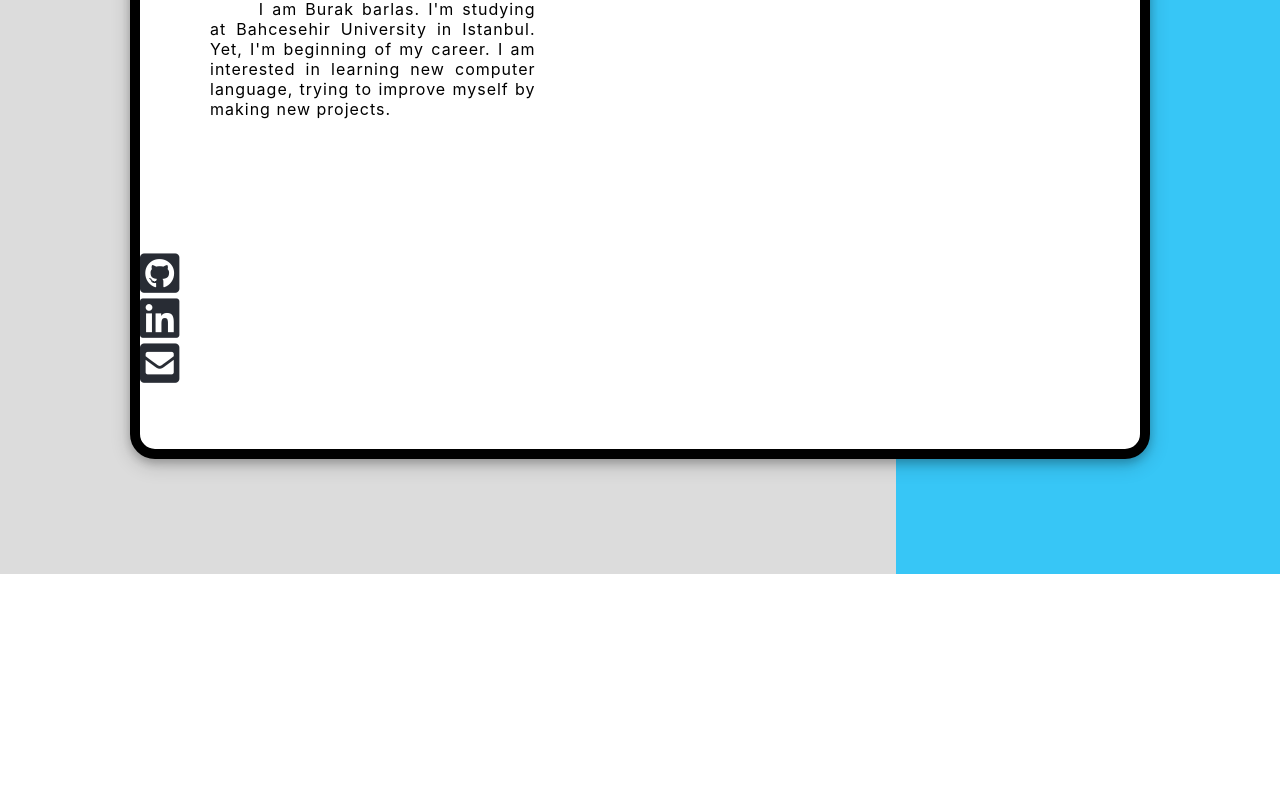
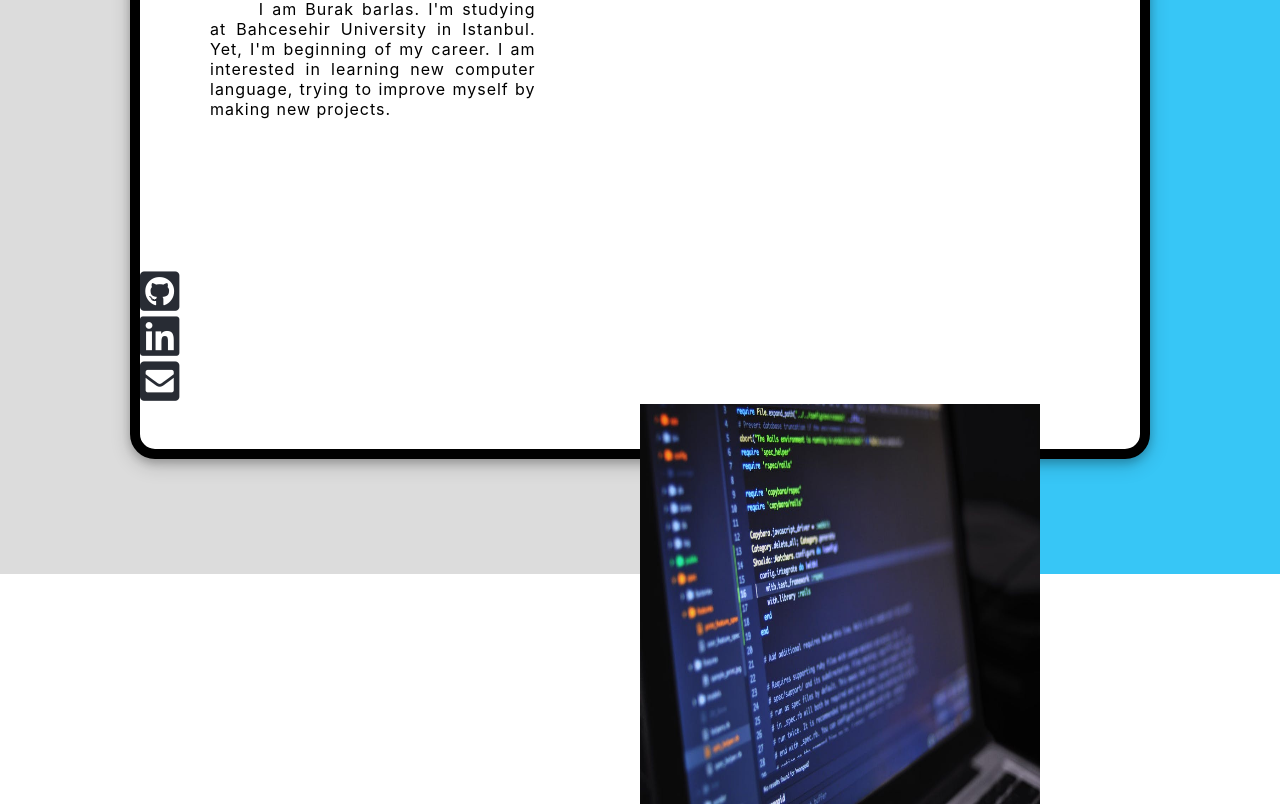
Before and after one commit to BurakBarlas/website-try, a React (Create React App) app: page / in a window 1280 px wide. Shown: the part 226-1034 px from the top of the page. Before the commit the page ends 800 px from the top, so only its background shows below. Built offline with nearby package versions, Linux system fonts and the light colour scheme.

Commit message:
some problems fixed

```diff
--- a/src/App.css
+++ b/src/App.css
@@ -41,8 +41,8 @@
   font-size: 45px;
   display: flex;
   flex-direction: column;
-  position: fixed;
-  margin-top: 9%;
+  /* position: fixed; */
+  margin-top: 15%;
 
 }
 
@@ -67,3 +67,9 @@ p {
 h1 {
   margin-left: 10%;
 }
+
+.background-image {
+  width: 400px;
+  height: 400px;
+  margin-left: 50%;
+}
--- a/src/App.js
+++ b/src/App.js
@@ -2,7 +2,7 @@ import React from 'react';
 
 import './App.css';
 import Components from './components/components';
-
+import BackGroundImage from './Assets/BackGroundImage.jpeg';
 
 function App() {
   // const title = "Burak Barlas";
@@ -58,11 +58,13 @@ function App() {
             <i class="fas fa-file"></i>
             </a> */}
           </div>
+
+          <img className="background-image" src={BackGroundImage} alt="Bad Connection Huh!" />
+
+
       </div>
 
-      <div className="backGroundLayer">
-
-      </div>
+      <div className="backGroundLayer"></div>
 
     </div>
   );
```
Also changed, not shown: src/Assets/BackGroundImage.jpeg (added).
